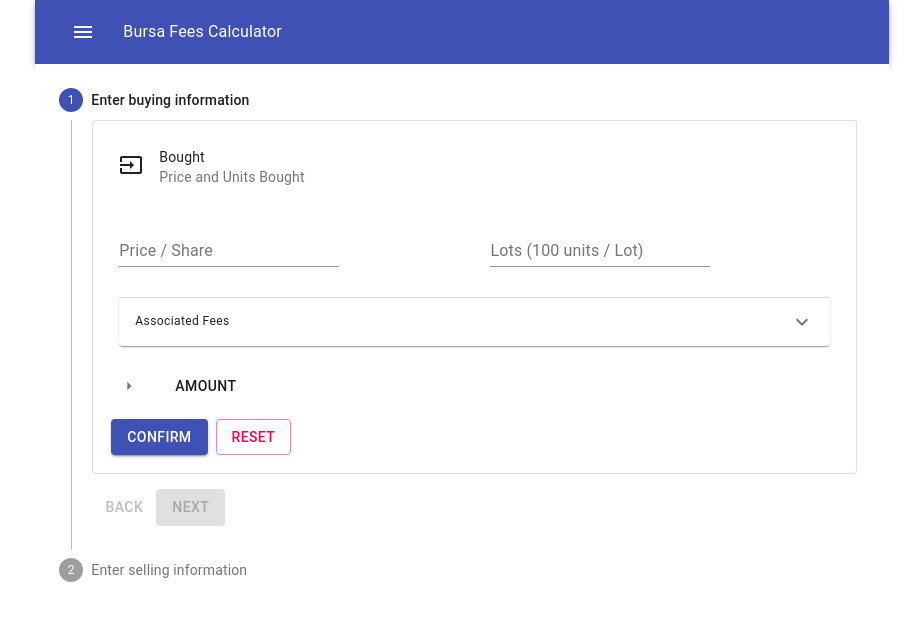
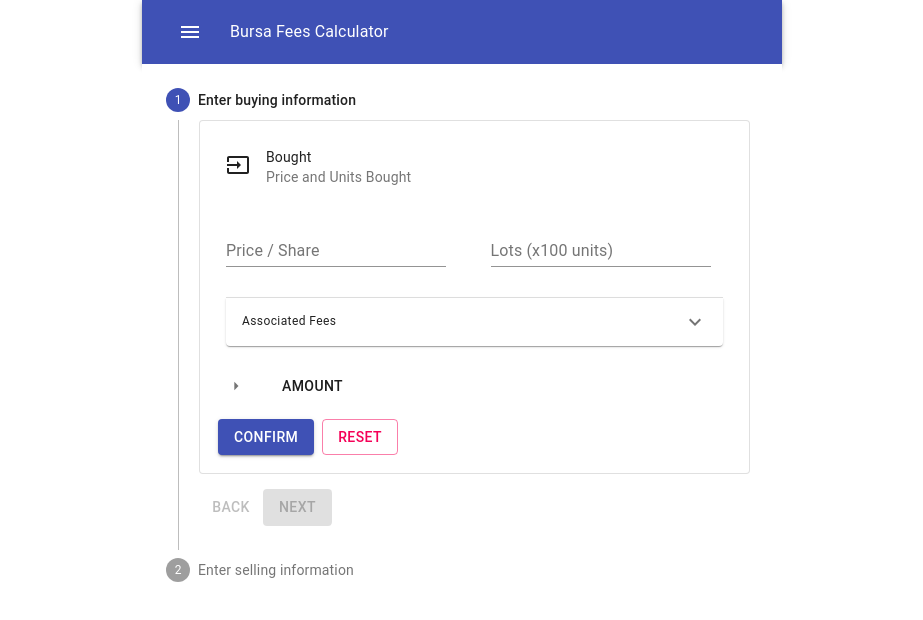
Before and after one commit to andretai/bursa-fees-calculator, a React (Create React App) app: page / in a window 1280 px wide. Shown: the top 620 px of the page, without its empty margins (178-1101 px from the left). Built offline with nearby package versions, Linux system fonts and the light colour scheme.

Commit message:
Changed responsive screen config.

```diff
--- a/src/App.js
+++ b/src/App.js
@@ -56,8 +56,8 @@
 
   return (
     <Grid container>
-      <Grid item xs={false} sm={2}/>
-      <Grid item container xs={12} sm={8} justify="center">
+      <Grid item xs={false} sm={2} md={3}/>
+      <Grid item container xs={12} sm={8} md={6} justify="center">
         <Grid item xs={12}>
           <Header />
           <Stepper activeStep={activeStep} orientation="vertical">
@@ -120,7 +120,7 @@
           </Stepper>
         </Grid>
       </Grid>
-      <Grid item xs={false} sm={2}/>
+      <Grid item xs={false} sm={2} md={3}/>
     </Grid>
   );
 }
--- a/src/AssociatedFees.js
+++ b/src/AssociatedFees.js
@@ -33,7 +33,7 @@
                 secondary="0.06 * Broker Fee"/>
             </ListItem>
           </Grid>
-          <Grid item xs={12} sm={6} style={{ marginTop: '15px' }}>
+          <Grid item xs={12} style={{ marginTop: '15px' }}>
             <Typography variant="caption">* P = Price, </Typography>
             <Typography variant="caption">* L = Lots, </Typography>
             <Typography variant="caption">* S = Spent</Typography>
--- a/src/BuySellCard.js
+++ b/src/BuySellCard.js
@@ -1,5 +1,5 @@
 import React from 'react';
-import feesConstants from './fees';
+import feesConstants from './Fees';
 import { Button, Card, CardHeader, CardContent, CardActions, Grid, ListItem, ListItemIcon, ListItemText, TextField, Typography } from '@material-ui/core';
 import { ArrowRight, Input } from '@material-ui/icons';
 import AssociatedFees from './AssociatedFees';
@@ -66,7 +66,7 @@
           <Grid item xs={12} sm={6}>
             <TextField
               name="lots"
-              label="Lots (100 units / Lot)"
+              label="Lots (x100 units)"
               type="number"
               value={lots === 0 ? '' : lots}
               disabled={(type === 'Sold' && lots) ? true : false}
```
Also changed, not shown: 1 other file (tests, documents, lock files or other folders).
